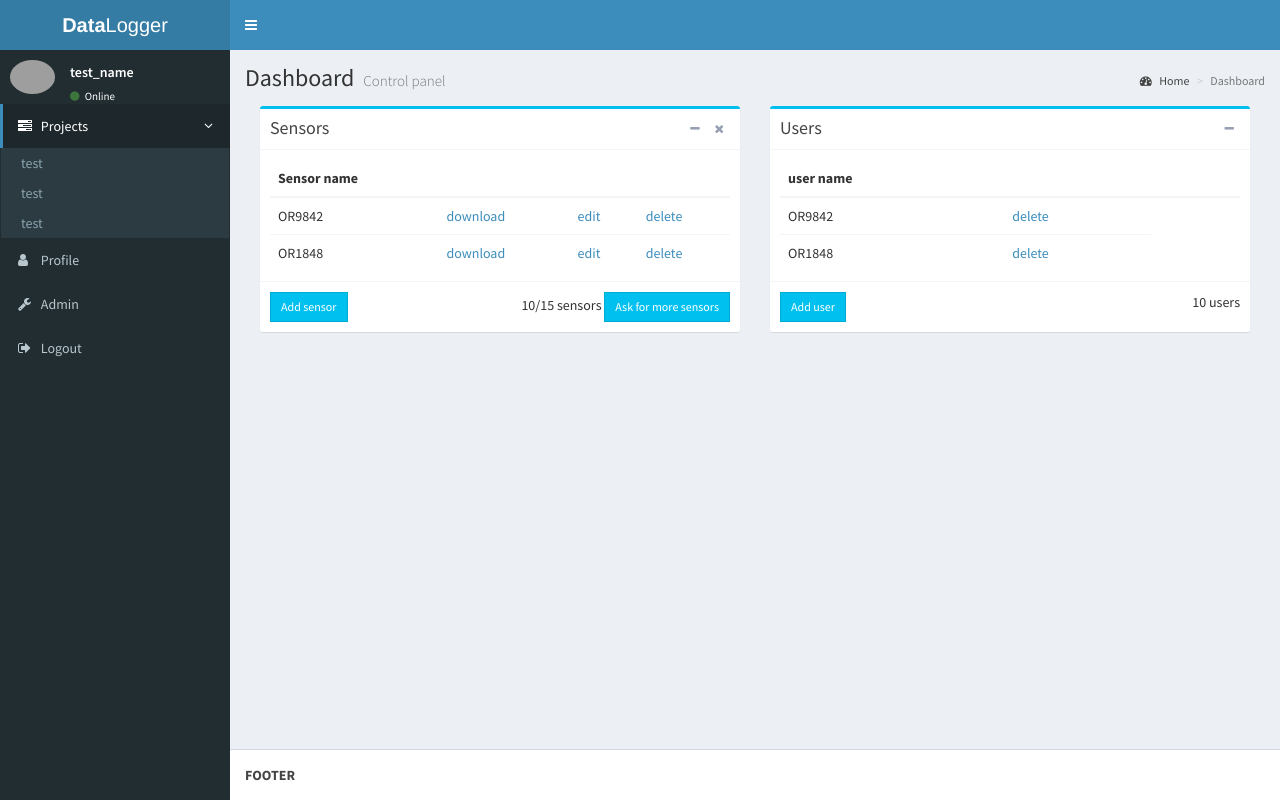
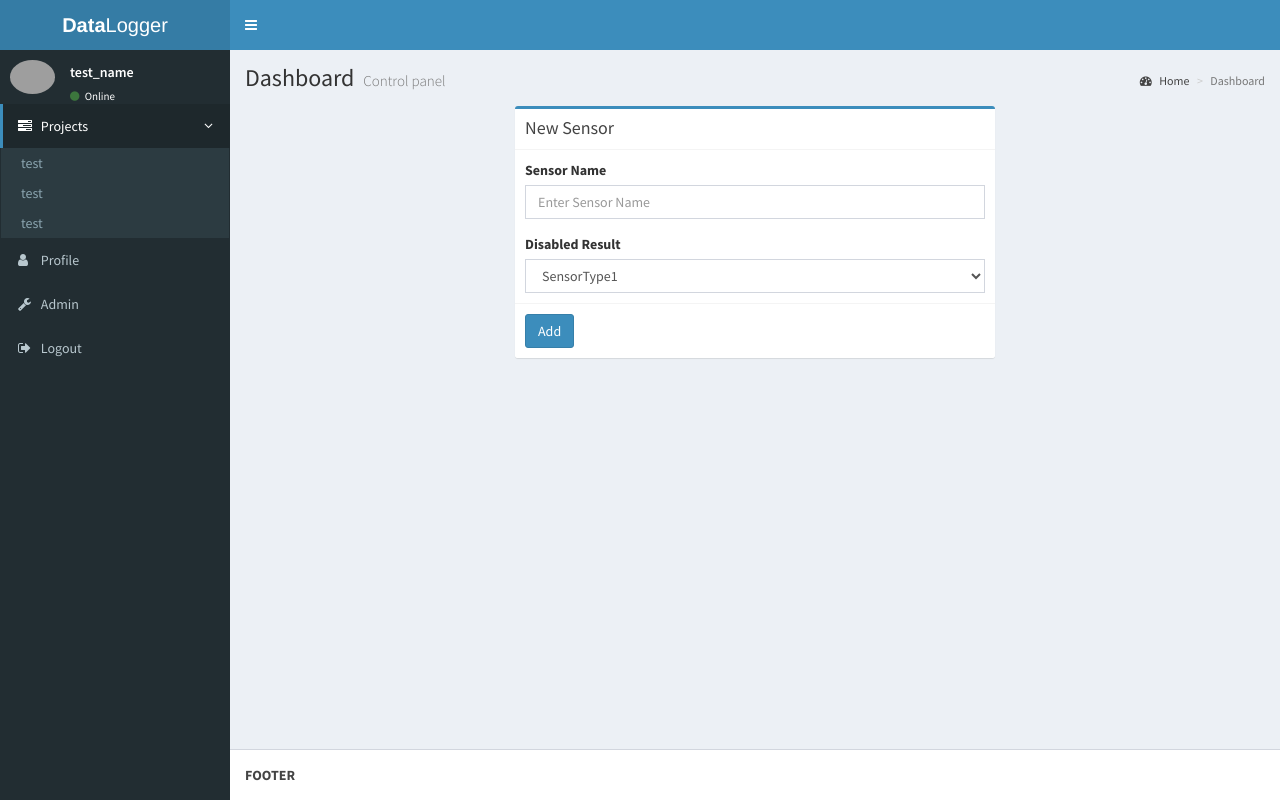
Before and after one commit to OpenWeek/data-logger, a Flask app: page / in a window 1280 px wide. Run offline with Flask 2, Linux system fonts and the light colour scheme; parts of the project's set-up code (start-up, migrations or seed data) failed here and were passed over; some libraries are stand-ins or nearby versions; grey boxes are pictures that could not be loaded.

Commit message:
added routes needed

```diff
--- a/data_logger/__init__.py
+++ b/data_logger/__init__.py
@@ -11,8 +11,8 @@ db.init_app(app)
 
 @app.route('/')
 def index():
-    context = {'user_name': 'test_name'}
-    return render_template('index.html', **context)
+    context = {'user_name': 'test_name',"sensorTypes":["test1",'test2']}
+    return render_template('addSensor.html', **context)
 
 @app.route('/profile')
 def profile():
--- a/data_logger/templates/addSensor.html
+++ b/data_logger/templates/addSensor.html
@@ -1,4 +1,40 @@
 {% extends "base.html" %}
 {% block body %}
-    Admin
+<div class="col-md-6 col-md-push-3">
+  <!-- general form elements -->
+  <div class="box box-primary">
+    <div class="box-header with-border">
+      <h3 class="box-title">New Sensor</h3>
+    </div>
+    <!-- /.box-header -->
+    <!-- form start -->
+    <form role="form">
+      <div class="box-body">
+        <div class="form-group">
+          <label for="sensorName">Sensor Name</label>
+          <input type="name" class="form-control" id="sensorName" placeholder="Enter Sensor Name">
+        </div>
+        <div class="collapsableType">
+          <label>Disabled Result</label>
+          <select class="form-control select2 select2-hidden-accessible" style="width: 100%;" tabindex="-1" aria-hidden="true">
+            <option selected="selected">SensorType1</option>
+            <option>SensorType2</option>
+            <option>SensorType3</option>
+            <option>SensorType4</option>
+            <option>SensorType5</option>
+            {% for item in sensorTypes %}
+                <option>{{ item }}</option>
+            {% endfor %}
+          </select>
+        </div>
+      </div>
+      <!-- /.box-body -->
+
+      <div class="box-footer">
+        <button type="confirmSensor" class="btn btn-primary">Add</button>
+      </div>
+    </form>
+  </div>
+  <!-- /.box -->
+</div>
 {% endblock %}
```
